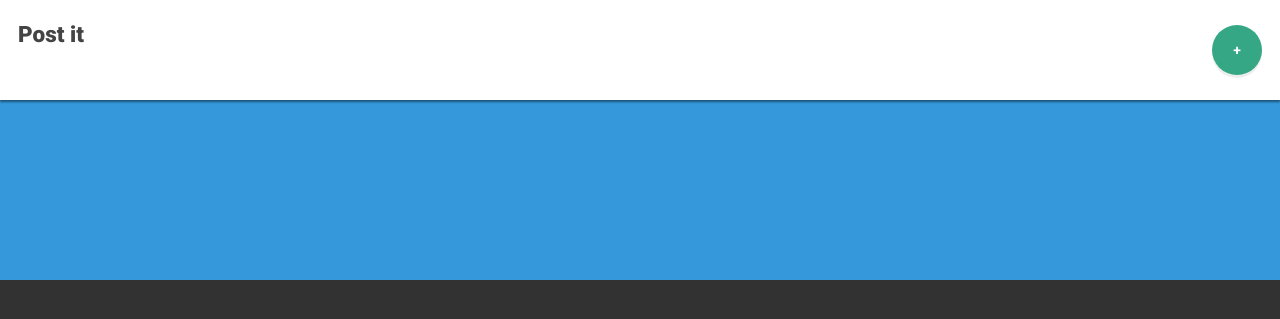
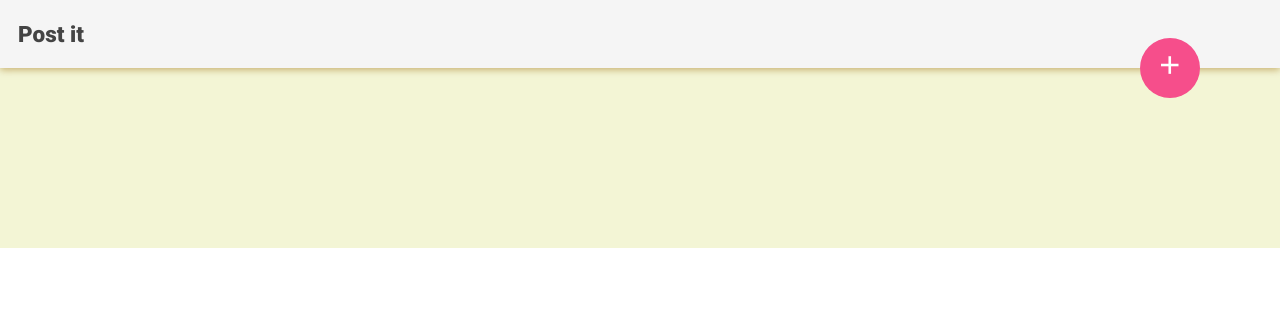
Before and after one commit to xvista/thoth-zocial-intern-todo-list, a PHP site: page / in a window 1280 px wide. Shown: the top 319 px of the page. Run offline with PHP 8.4, Linux system fonts and the light colour scheme; data that the repository does not hold is empty; some libraries are stand-ins or nearby versions.

Commit message:
css button

```diff
--- a/css/style.css
+++ b/css/style.css
@@ -30,7 +30,7 @@ img {
 Global
 ======================== */
 
-body {
+html,body {
   color: #444;
   font-family: Roboto, sans-serif;
   font-size: 18px;
@@ -38,6 +38,7 @@ body {
   line-height: 1;
   margin: 0;
   padding: 0;
+  background-color: #FFFFFF;
 }
 
 h1, h2, h3, h4, h5, h6, ul, ol, p {
@@ -64,6 +65,7 @@ Containers
 
 .container-fluid {
   padding: 0 1em;
+  background-color: #F5F5F5;
 }
 
 .container {
@@ -100,9 +102,10 @@ Navigation
 
 nav {
   background-color: #fff;
-  box-shadow: 0 2px 2px rgba(0,0,0,.45);
+  box-shadow: 0 2px 7px #C8B273;
   position: relative;
   top: 0;
+  z-index: 1000;
 }
 
 nav a, nav a:hover, nav a:focus,  nav a:active, nav a:visited {
@@ -218,6 +221,37 @@ Sections
 .splash .continue a:hover {
   background-color: rgba(255, 255, 255, .25);
 }
+.menu_top_button{
+  width: 60px;
+  height: 60px;
+  border-radius: 60px;
+  background-color: #F64E8B;
+  float: right;
+  margin-top: -30px;
+  margin-right: 5%;
+  cursor: pointer;
+}
+.menu_top_button:hover{
+  transition: 0.3s ease-in-out;
+  background-color: #9A47CB;
+  transform: rotate(45deg);
+}
+.menu_top_button:active{
+  transform: rotate(45deg);
+  background-color: #9A47CB;
+}
+.menu_hide{
+  width: 100%;
+  height: 300px;
+  background-color: #1D2B53;
+  display: none;
+}
+.set_f{
+  text-align: center;
+  color: #FFF;
+  font-size: 2em;
+  font-weight: normal;
+}
 
 .intro .container, .features .container, .portfolio .container, .contact .container {
   padding: 5em 0;
@@ -248,7 +282,7 @@ Sections
 }
 
 .portfolio {
-  background-color: #3498DB;
+  background-color: #F3F5D5;
   color: #fff;
   height: auto;
 }
--- a/index.php
+++ b/index.php
@@ -19,6 +19,7 @@
     <link rel="stylesheet" href="https://maxcdn.bootstrapcdn.com/font-awesome/4.5.0/css/font-awesome.min.css">
     <link rel="stylesheet" href="css/normalize.css">
     <link rel="stylesheet" href="css/style.css">
+    <script src="js/jquery-2.2.4.min.js"></script>
   </head>
   <body>
     <nav class="container-fluid nav">
@@ -26,7 +27,7 @@
     <div class="brand">
       <a href="#splash">Post it</a>
     </div>
-    <i class="fa fa-bars nav-toggle"></i>
+    <!-- <i class="fa fa-bars nav-toggle"></i>
     <ul>
       <a href="#0" class="cd-popup-trigger">+</a>
 
@@ -51,7 +52,7 @@
 </div>
 <script src='http://cdnjs.cloudflare.com/ajax/libs/jquery/2.1.3/jquery.min.js'></script>
 
-        <script src="js/index_input.js"></script>
+        <script src="js/index_input.js"></script> -->
 
 
 
@@ -59,15 +60,42 @@
 
 
 
-    <a href="#0" class="cd-popup-close img-replace">Close</a>
+    <!-- <a href="#0" class="cd-popup-close img-replace">Close</a> -->
   </div> <!-- cd-popup-container -->
 </div> <!-- cd-popup -->
     <!-- <script src='http://cdnjs.cloudflare.com/ajax/libs/jquery/2.1.3/jquery.min.js'></script> -->
 
-        <script src="js/index_popup.js"></script>
-    </ul>
+        <!-- <script src="js/index_popup.js"></script> -->
+    <!-- </ul> -->
   </div>
+  <article class="menu_top_button">
+    <p class="set_f">+</p>
+  </article>
+  <script type="text/javascript">
+  $( ".menu_top_button" ).click(function() {
+      $(this).css("transform","rotate(45deg)");
+      $(this).css("background-color","#9A47CB");
+
+
+  // if (  $(this).css( "transform" ) == 'none' ){
+  //     $(this).css("transform","rotate(45deg)");
+  // } else {
+  //     $(this).css("transform","" );
+  // }
+});
+  </script>
 </nav>
+
+  <article class="menu_hide">
+  </article>
+<script type="text/javascript">
+$(document).ready(function(){
+  $(".menu_top_button").click(function(){
+      $(".menu_hide").toggle(1000);
+    });
+});
+
+</script>
 
 
 <div class="container-fluid portfolio" id="portfolio">
```
